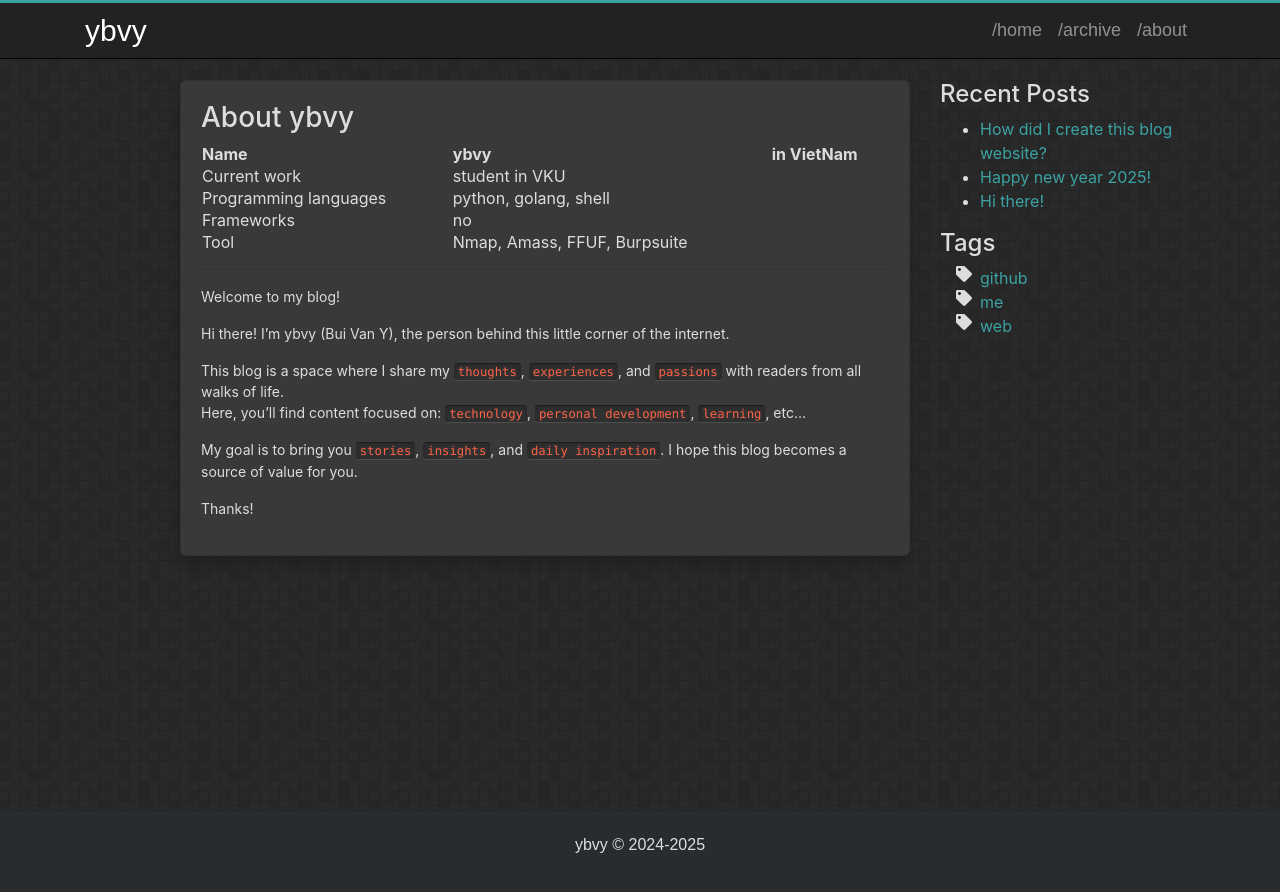
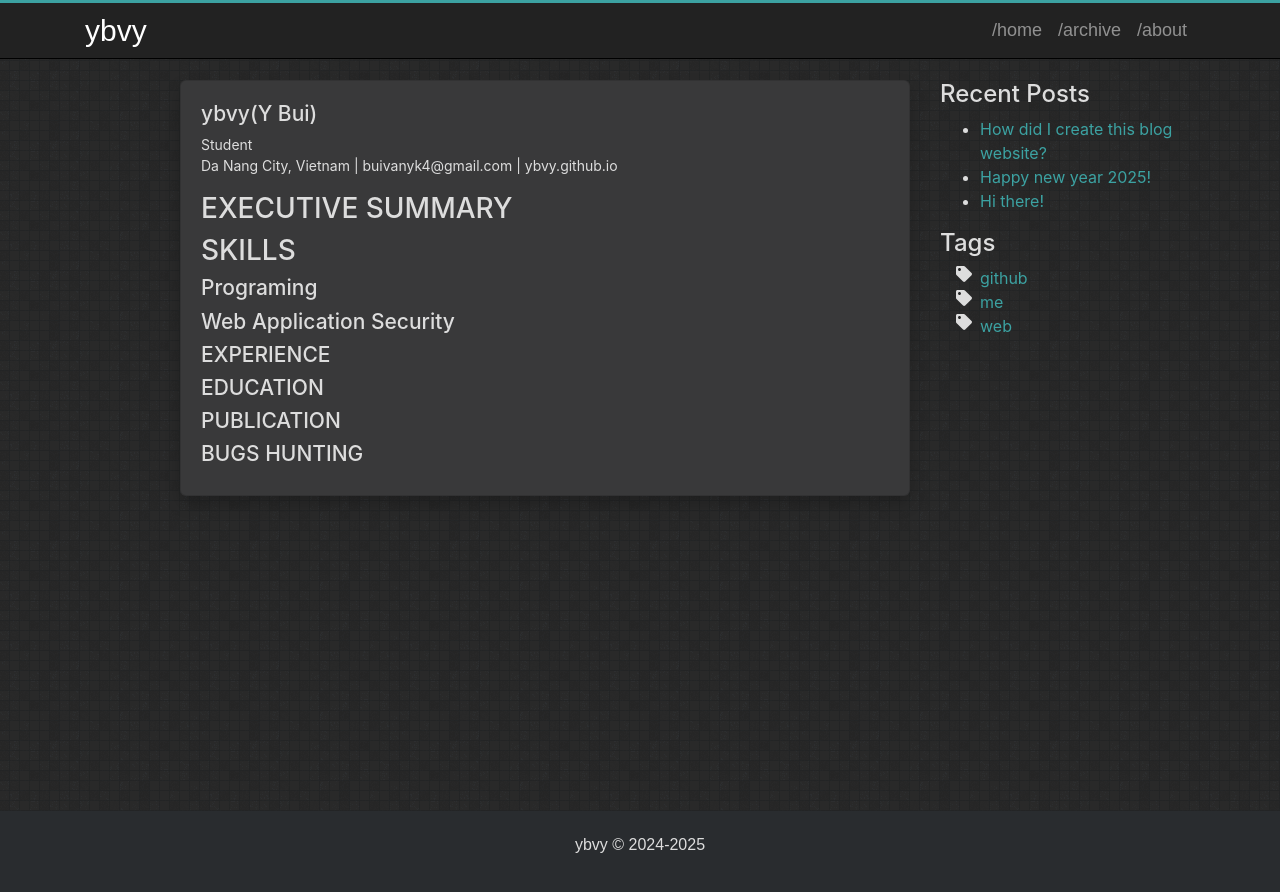
Before and after one commit to ybvy/ybvy.github.io, a Jekyll site: the page built from about.md, in a window 1280 px wide. Shown: the top 892 px of the page. Built offline with Jekyll 4.4.1, drawn with Linux system fonts in a browser that asks for light colours.

Commit message:
fix about

```diff
--- a/about.md
+++ b/about.md
@@ -4,27 +4,21 @@ title: About ybvy
 shortName: about
 ---
 
-<h1 class="subject">{{ page.title }}</h1>
+## ybvy(Y Bui)
+Student
+Da Nang City, Vietnam | buivanyk4@gmail.com | ybvy.github.io
 
+# EXECUTIVE SUMMARY
 
-|  Name | ybvy | in VietNam |
-|---|---|
-| Current work | student in VKU |
-| Programming languages  | python, golang, shell
-| Frameworks | no |
-| Tool | Nmap, Amass, FFUF, Burpsuite
+# SKILLS
+## Programing
 
+## Web Application Security
 
+## EXPERIENCE
 
----
-Welcome to my blog!
+## EDUCATION
 
-Hi there! I’m ybvy (Bui Van Y), the person behind this little corner of the internet.
+## PUBLICATION
 
-
-This blog is a space where I share my `thoughts`, `experiences`, and `passions` with readers from all walks of life.
-Here, you’ll find content focused on: `technology`, `personal development`, `learning`, etc...
-
-My goal is to bring you `stories`, `insights`, and `daily inspiration`. I hope this blog becomes a source of value for you.
-
-Thanks!
+## BUGS HUNTING
```
